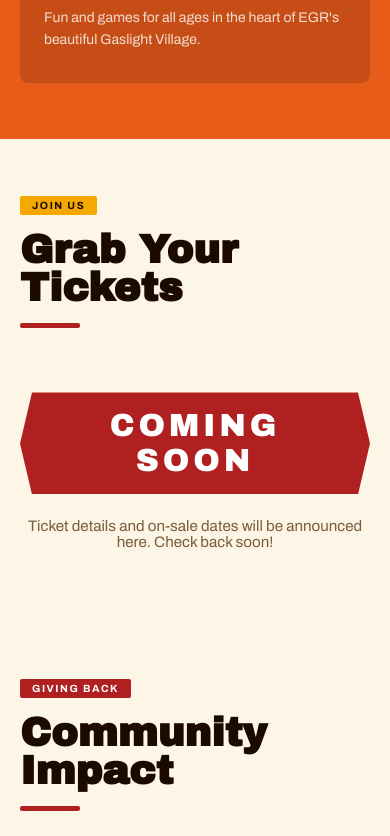
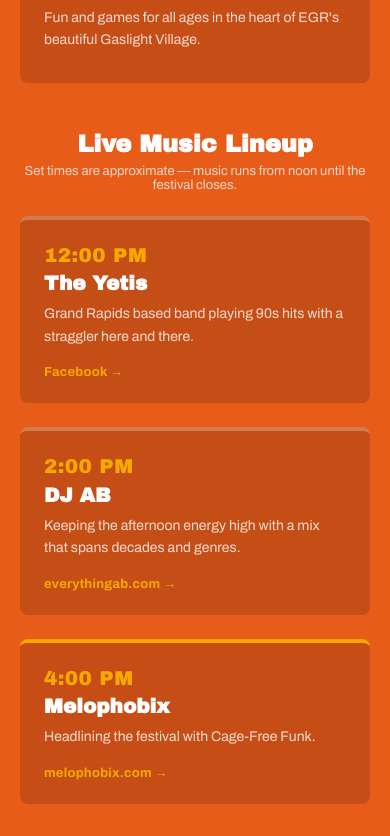
Before and after one commit to johnglee-egr/egr-festival-website, a plain HTML site: page index.html in a window 390 px wide. Shown: the part 6888-7724 px from the top of the page. Drawn offline with Linux system fonts and the light colour scheme.

Commit message:
Add live music lineup to Food & Entertainment
Expands the Live Music card into a full lineup of the three confirmed
acts, in set order, each linking to the act's own site:

  12:00 PM  The Yetis     facebook.com/YetisGR
   2:00 PM  DJ AB         everythingab.com
   4:00 PM  Melophobix    melophobix.com  (headliner)

The Live Music card now points to the lineup instead of describing the
music generically. Food vendor and kids activity cards are unchanged.

Cards collapse to a single column at the existing mobile breakpoint;
the headliner is marked with a gold top border. Set times are noted as
approximate.

Co-Authored-By: Claude Opus 4.8 <noreply@anthropic.com>

```diff
--- a/index.html
+++ b/index.html
@@ -300,6 +300,42 @@
     .fe-card h3 { font-family: 'Archivo Black', sans-serif; color: var(--white); font-size: 1.1rem; margin-bottom: 0.6rem; }
     .fe-card p { font-size: 0.875rem; color: rgba(255,255,255,0.8); line-height: 1.6; }
 
+    /* Live music lineup — sits under the Food & Entertainment cards */
+    .lineup-h {
+      font-family: 'Archivo Black', sans-serif; color: var(--white);
+      font-size: 1.5rem; margin: 3rem 0 0.4rem; text-align: center;
+    }
+    .lineup-note {
+      text-align: center; font-size: 0.8125rem; color: rgba(255,255,255,0.75);
+      margin-bottom: 1.5rem;
+    }
+    .lineup-grid { display: grid; grid-template-columns: repeat(3,1fr); gap: 1.5rem; }
+    .act-card {
+      display: flex; flex-direction: column; align-items: flex-start;
+      background: rgba(0,0,0,0.15); border-radius: 8px; padding: 1.5rem;
+      border-top: 4px solid rgba(255,255,255,0.25);
+      text-decoration: none; transition: background 0.2s, transform 0.2s;
+    }
+    .act-card:hover { background: rgba(0,0,0,0.3); transform: translateY(-3px); }
+    .act-card.act-headliner { border-top-color: var(--gold); }
+    .act-time {
+      font-family: 'Archivo Black', sans-serif; font-size: 1.25rem;
+      color: var(--gold); letter-spacing: 0.02em;
+    }
+    .act-name {
+      font-family: 'Archivo Black', sans-serif; color: var(--white);
+      font-size: 1.25rem; margin: 0.35rem 0 0.5rem; line-height: 1.2;
+    }
+    .act-desc {
+      font-size: 0.875rem; color: rgba(255,255,255,0.8);
+      line-height: 1.6; margin-bottom: 1rem;
+    }
+    .act-link {
+      margin-top: auto; font-size: 0.8125rem; font-weight: 700;
+      color: var(--gold); letter-spacing: 0.02em;
+    }
+    .act-card:hover .act-link { color: var(--white); }
+
     /* ── TICKETS ── */
     #tickets { background: var(--cream); }
     .tickets-coming-soon { text-align: center; padding: 2rem 0 1rem; }
@@ -439,7 +475,7 @@
       .hero-right { width: 100%; height: auto; min-height: 240px; overflow: hidden; order: 1; }
       .hero-right img { max-width: 100%; }
       .about-layout, .comm-layout { grid-template-columns: 1fr; }
-      .fe-grid, .t-grid { grid-template-columns: 1fr; }
+      .fe-grid, .t-grid, .lineup-grid { grid-template-columns: 1fr; }
       .sponsor-cta-box { flex-direction: column; }
     }
     @media (max-width: 540px) {
@@ -644,13 +680,37 @@
       <div class="fe-card">
         <div class="fe-icon">🎵</div>
         <h3>Live Music</h3>
-        <p>Center stage with local DJ and bands keeping the energy high throughout the day across Gaslight Village.</p>
+        <p>Three acts on center stage keeping the energy high all day &mdash; a local band, a DJ set, and our headliner. Full lineup below.</p>
       </div>
       <div class="fe-card">
         <div class="fe-icon">🎪</div>
         <h3>Kids &amp; Big Kids Activities</h3>
         <p>Fun and games for all ages in the heart of EGR's beautiful Gaslight Village.</p>
       </div>
+    </div>
+
+    <!-- LIVE MUSIC LINEUP -->
+    <h3 class="lineup-h">Live Music Lineup</h3>
+    <p class="lineup-note">Set times are approximate &mdash; music runs from noon until the festival closes.</p>
+    <div class="lineup-grid">
+      <a class="act-card" href="https://www.facebook.com/YetisGR/" target="_blank" rel="noopener">
+        <span class="act-time">12:00 PM</span>
+        <h4 class="act-name">The Yetis</h4>
+        <p class="act-desc">Grand Rapids based band playing 90s hits with a straggler here and there.</p>
+        <span class="act-link">Facebook &rarr;</span>
+      </a>
+      <a class="act-card" href="https://www.everythingab.com/" target="_blank" rel="noopener">
+        <span class="act-time">2:00 PM</span>
+        <h4 class="act-name">DJ AB</h4>
+        <p class="act-desc">Keeping the afternoon energy high with a mix that spans decades and genres.</p>
+        <span class="act-link">everythingab.com &rarr;</span>
+      </a>
+      <a class="act-card act-headliner" href="https://melophobix.com/home" target="_blank" rel="noopener">
+        <span class="act-time">4:00 PM</span>
+        <h4 class="act-name">Melophobix</h4>
+        <p class="act-desc">Headlining the festival with Cage-Free Funk.</p>
+        <span class="act-link">melophobix.com &rarr;</span>
+      </a>
     </div>
   </div>
 </section>
```
